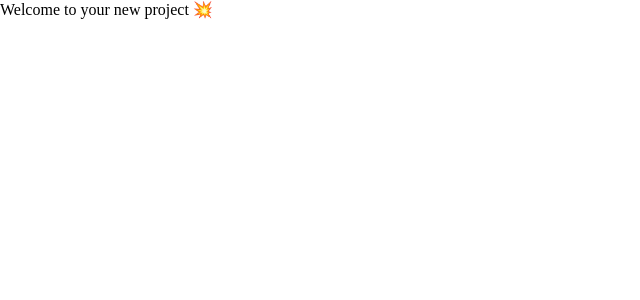
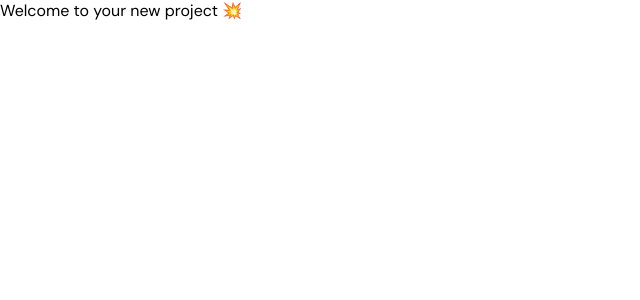
Before and after one commit to davidwobido/festival-filter, a React (Vite) app: page / in a window 1280 px wide. Shown: the top 300 px of the page, without its empty margins (0-640 px from the left). Built offline with nearby package versions, Linux system fonts and the light colour scheme; no server answers.

Commit message:
:lipstick: Add font styles for h, a, p, buttons

```diff
--- a/src/globals.css
+++ b/src/globals.css
@@ -22,7 +22,27 @@
   --color-match-okay-bg: #ff9429;
   --color-match-okay-text: #8a4000;
 
-  /* FONTS */
+  /* FONT
+  Epilogue in font-weight 600 used for Headlines.
+  DM Sans in font-weight 400, 500 and 700 for everything else.
+  */
+}
+
+a {
+  font-weight: 700;
+}
+
+p,
+a,
+button {
+  font-family: "DM Sans", sans-serif;
+}
+
+h1,
+h2,
+h3,
+h4 {
+  font-family: Epilogue, sans-serif;
 }
 
 h1,
```
